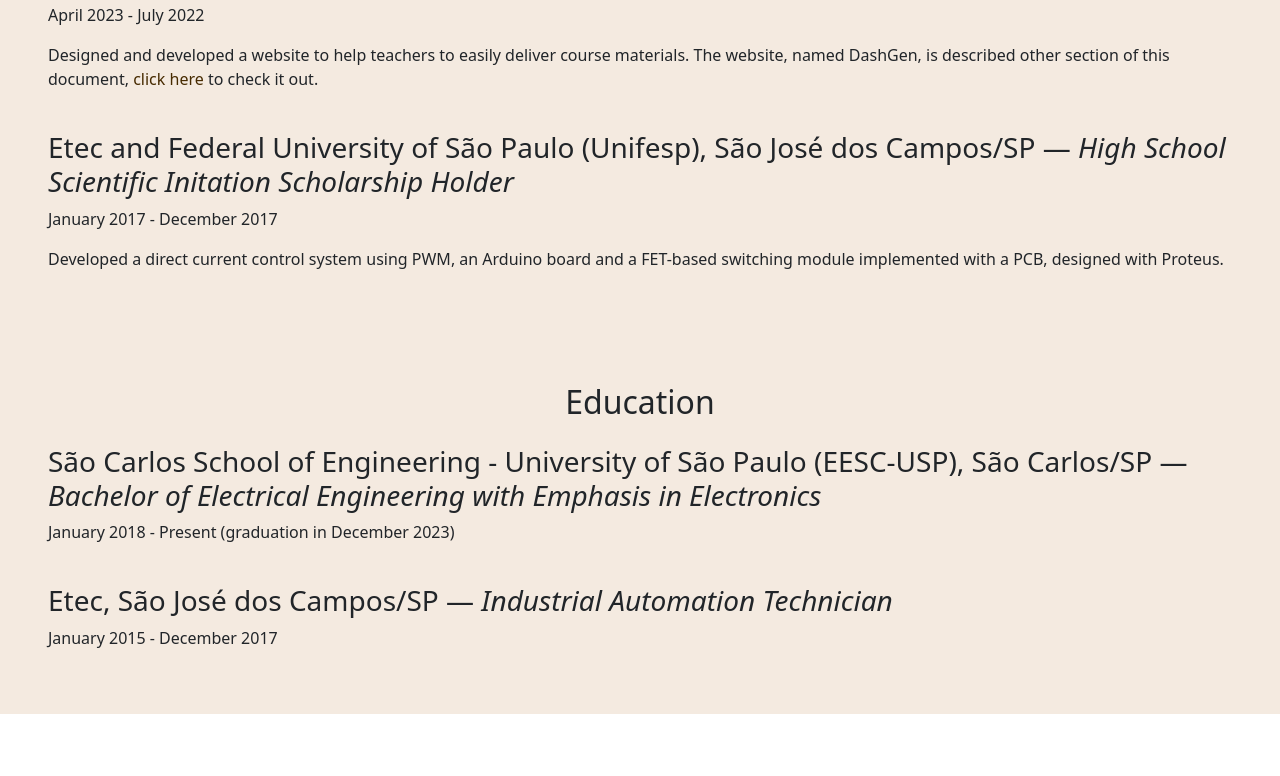
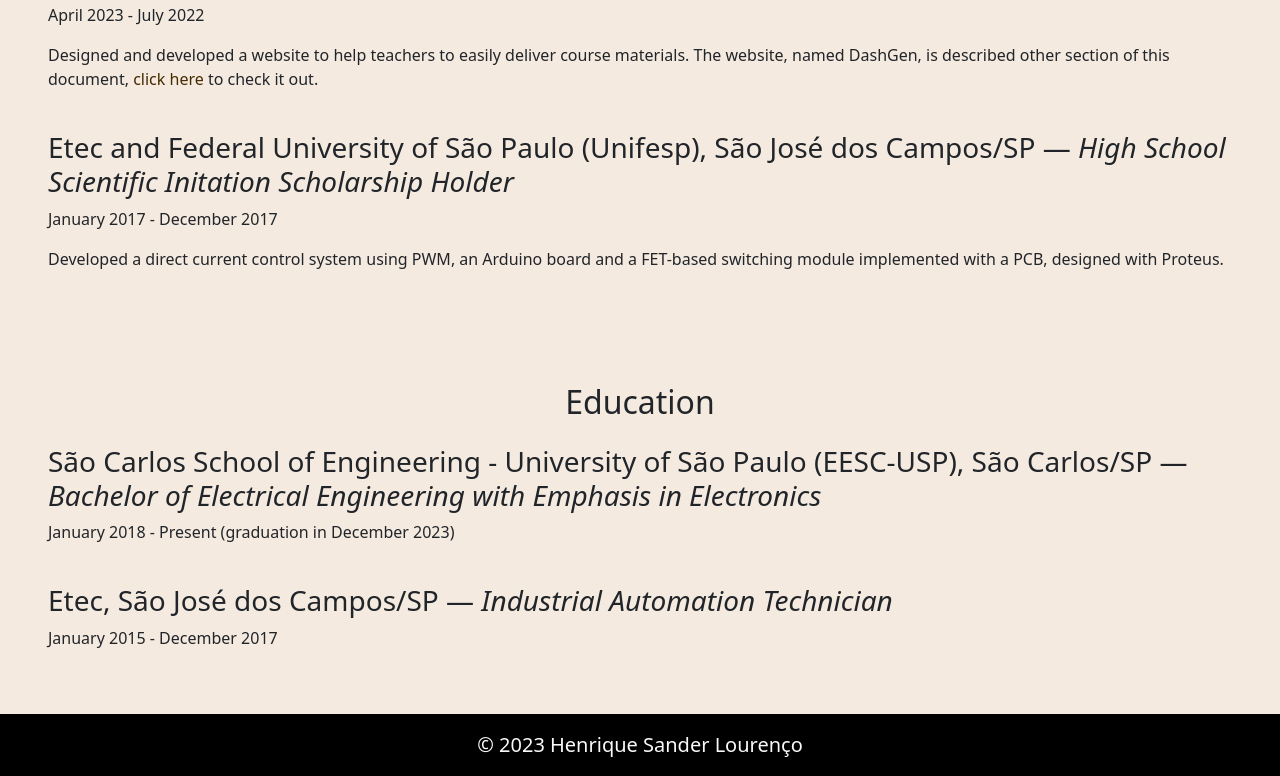
Before and after one commit to hsanderr/hsl, a plain HTML site: page index.html in a window 1280 px wide. Shown: the part 2337-3113 px from the top of the page. Before the commit the page ends 3051 px from the top, so only its background shows below. Drawn offline with Linux system fonts and the light colour scheme.

Commit message:
add copyright and favicon

```diff
--- a/index.html
+++ b/index.html
@@ -5,12 +5,13 @@
   <meta charset="UTF-8">
   <meta name="viewport" content="width=device-width, initial-scale=1.0">
   <title>Henrique S. Lourenço </title>
+  <link rel="icon" type="image/x-icon" href="favicon.png">
   <link rel="stylesheet" href="bootstrap.min.css">
   <link rel="stylesheet" href="style.css">
   <script src="https://kit.fontawesome.com/a58332475d.js" crossorigin="anonymous"></script>
 </head>
 
-<body>
+<body class="bg-dark">
   <header>
     <nav class="navbar navbar-expand-lg navbar-dark bg-dark">
       <div class="container-fluid">
@@ -154,6 +155,10 @@
     </div>
   </section>
 
+  <footer class="bg-dark text-light h-100">
+    <p class="fs-5 pt-3 text-center">&copy; 2023 Henrique Sander Lourenço</p>
+  </footer>
+
   <script src="bootstrap.bundle.min.js"></script>
   <script src="app.js"></script>
 </body>
```
Also changed, not shown: favicon.ico (added), favicon.png (added).
